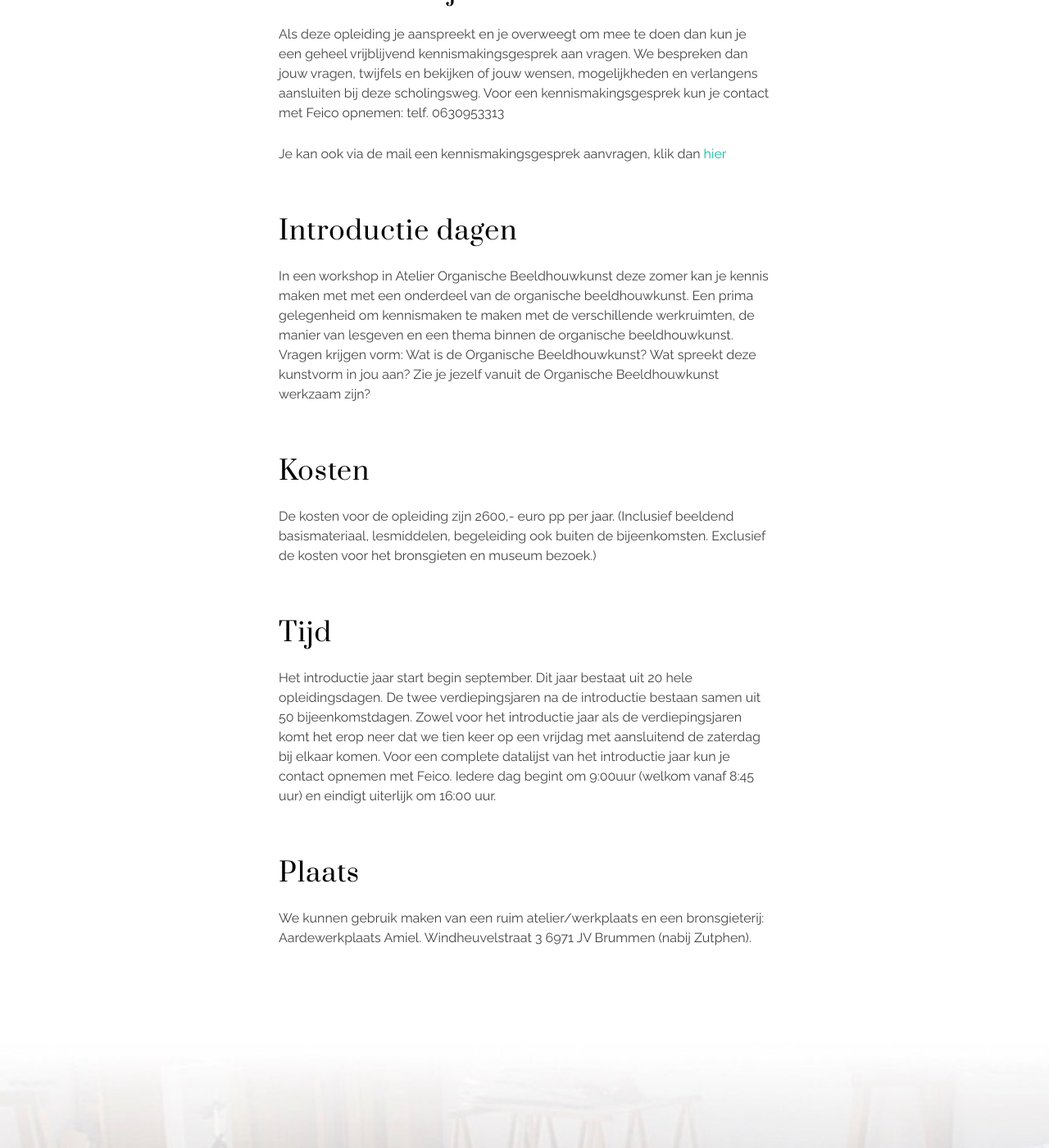
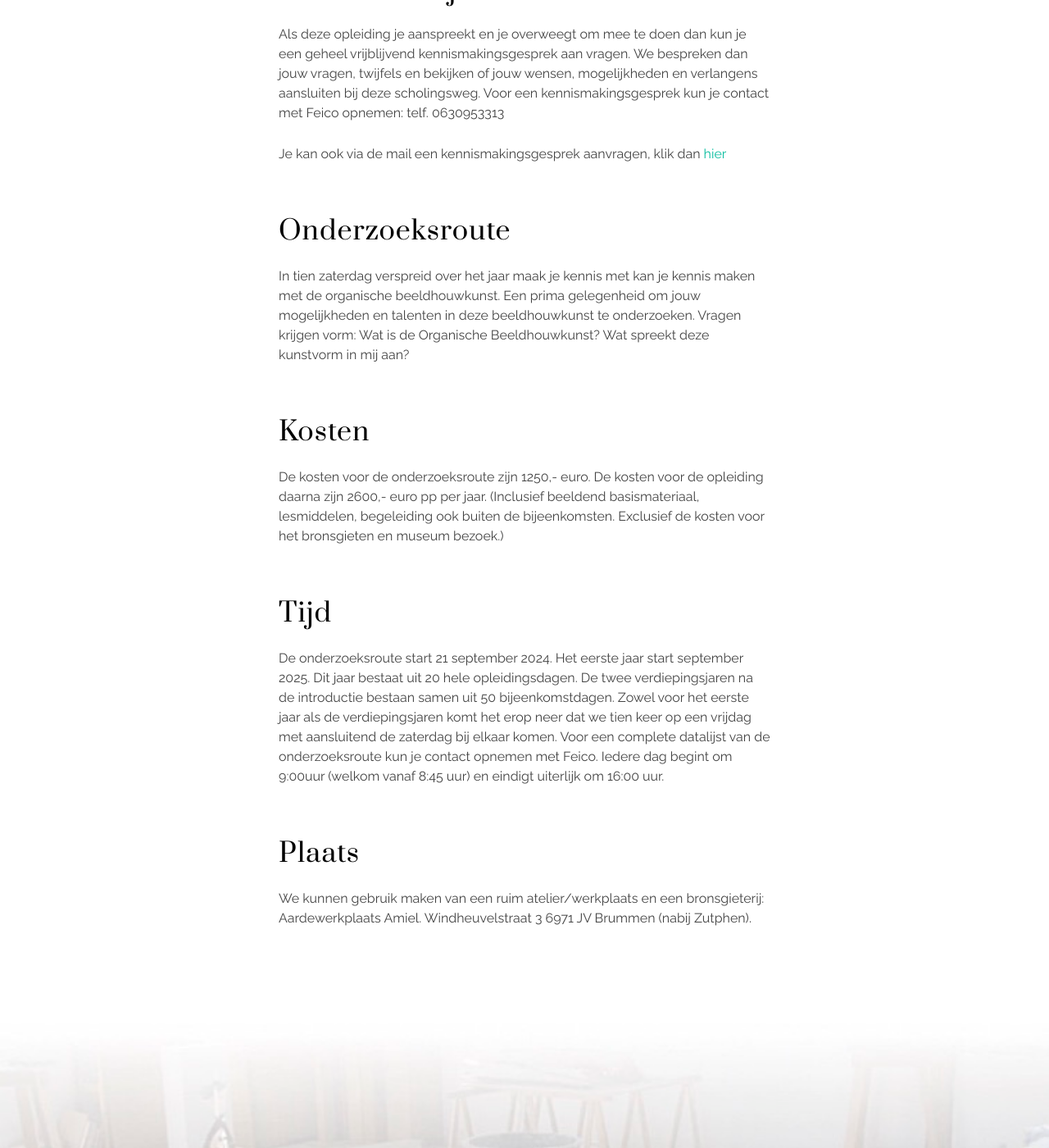
Before and after one commit to feicohajonides2020/feicohajonides2020.github.io, a Jekyll site: the page built from opleiding.md, in a window 1280 px wide and 1400 px high, scrolled down 904 px. Shown: the whole window at 82% size. Built offline with Jekyll 4.4.1, drawn with Linux system fonts in a browser that asks for light colours.

Commit message:
Update opleiding.md

```diff
--- a/opleiding.md
+++ b/opleiding.md
@@ -16,25 +16,25 @@ Voor een kennismakingsgesprek kun je contact met Feico opnemen: telf. 0630953313
 Je kan ook via de mail een kennismakingsgesprek aanvragen, klik dan [hier](contact.md)
 
 
-## Introductie dagen
+## Onderzoeksroute
 
-In een workshop in Atelier Organische Beeldhouwkunst deze zomer kan je kennis maken met met een onderdeel van de organische beeldhouwkunst.
-Een prima gelegenheid om kennismaken te maken met de verschillende werkruimten, de manier van lesgeven en een thema binnen de organische beeldhouwkunst. Vragen krijgen vorm: Wat is de Organische Beeldhouwkunst? Wat spreekt deze kunstvorm in jou aan? Zie je jezelf vanuit de Organische Beeldhouwkunst werkzaam zijn?
+In tien zaterdag verspreid over het jaar maak je kennis met kan je kennis maken met de organische beeldhouwkunst.
+Een prima gelegenheid om jouw mogelijkheden en talenten in deze beeldhouwkunst te onderzoeken. Vragen krijgen vorm: Wat is de Organische Beeldhouwkunst? Wat spreekt deze kunstvorm in mij aan?
 
 
 ## Kosten
 
 
-De kosten voor de opleiding zijn 2600,- euro pp per jaar. (Inclusief beeldend basismateriaal, lesmiddelen, begeleiding ook buiten de bijeenkomsten. Exclusief de kosten voor het bronsgieten en museum bezoek.)
+De kosten voor de onderzoeksroute zijn 1250,- euro. De kosten voor de opleiding daarna zijn 2600,- euro pp per jaar. (Inclusief beeldend basismateriaal, lesmiddelen, begeleiding ook buiten de bijeenkomsten. Exclusief de kosten voor het bronsgieten en museum bezoek.)
 
 
 ## Tijd
 
-Het introductie jaar start begin september.
+De onderzoeksroute start 21 september 2024. Het eerste jaar start september 2025.
 Dit jaar bestaat uit 20 hele opleidingsdagen.
 De twee verdiepingsjaren na de introductie bestaan samen uit 50 bijeenkomstdagen.
-Zowel voor het introductie jaar als de verdiepingsjaren komt het erop neer dat we tien keer op een vrijdag met aansluitend de zaterdag bij elkaar komen.
-Voor een complete datalijst van het introductie jaar kun je contact opnemen met Feico.
+Zowel voor het eerste jaar als de verdiepingsjaren komt het erop neer dat we tien keer op een vrijdag met aansluitend de zaterdag bij elkaar komen.
+Voor een complete datalijst van de onderzoeksroute kun je contact opnemen met Feico.
 Iedere dag begint om 9:00uur (welkom vanaf 8:45 uur) en eindigt uiterlijk om 16:00 uur.
 
 ## Plaats
```
